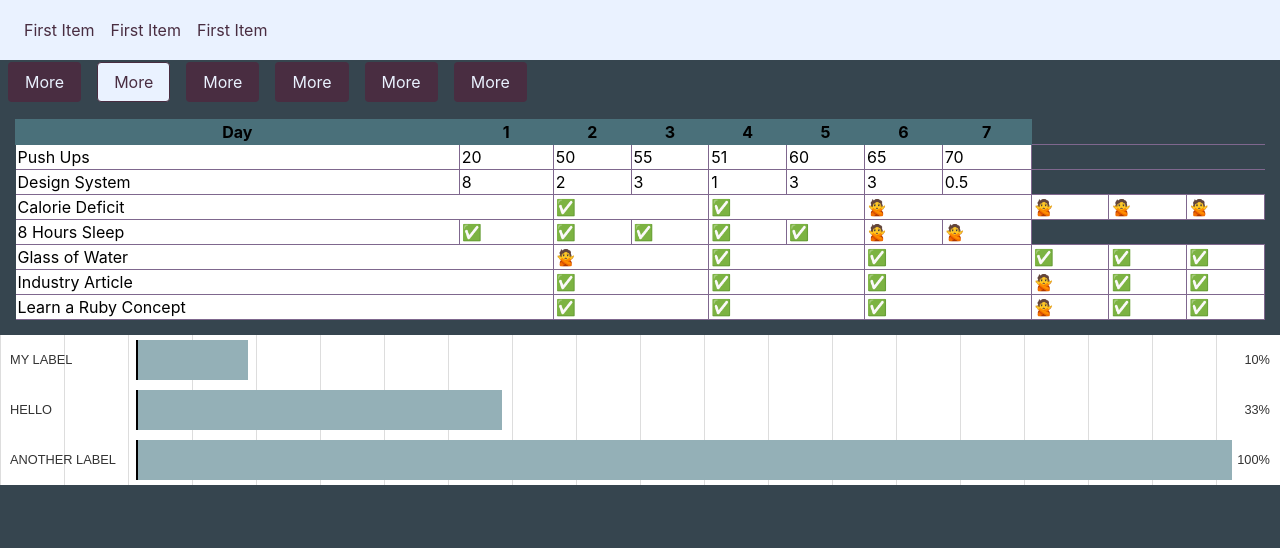
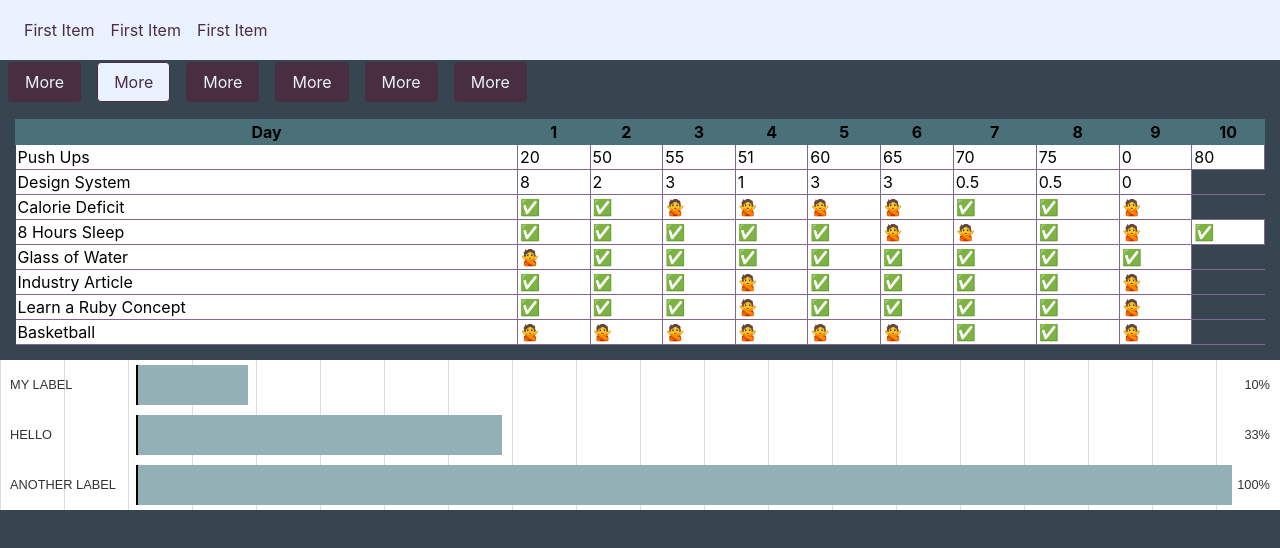
Before and after one commit to elizabethletourneau/ionic-mouse, a React app: page / in a window 1280 px wide. Shown: the top 548 px of the page. Built offline with nearby package versions, Linux system fonts and the light colour scheme.

Commit message:
added updates

```diff
--- a/src/app.jsx
+++ b/src/app.jsx
@@ -28,15 +28,83 @@ class App extends Component {
 
   render() {
     const data = {
-      headers: ["Day", 1, 2, 3, 4, 5, 6, 7],
+      headers: ["Day", 1, 2, 3, 4, 5, 6, 7, 8, 9, 10],
       values: [
-        ["Push Ups", 20, 50, 55, 51, 60, 65, 70],
-        ["Design System", 8, 2, 3, 1, 3, 3, 0.5],
-        ["Calorie Deficit", `✅`, `✅`, `🙅‍`, `🙅‍`, `🙅‍`, `🙅‍`],
-        ["8 Hours Sleep", `✅`, `✅`, `✅`, `✅`, `✅`, `🙅‍`, `🙅‍`],
-        ["Glass of Water", `🙅‍`, `✅`, `✅`, `✅`, `✅`, `✅`],
-        ["Industry Article", `✅`, `✅`, `✅`, `🙅‍`, `✅`, `✅`],
-        ["Learn a Ruby Concept", `✅`, `✅`, `✅`, `🙅‍`, `✅`, `✅`]
+        ["Push Ups", 20, 50, 55, 51, 60, 65, 70, 75, 0, 80],
+        ["Design System", 8, 2, 3, 1, 3, 3, 0.5, 0.5, 0],
+        [
+          "Calorie Deficit",
+          `✅`,
+          `✅`,
+          `🙅‍`,
+          `🙅‍`,
+          `🙅‍`,
+          `🙅‍`,
+          `✅`,
+          `✅`,
+          `🙅‍`
+        ],
+        [
+          "8 Hours Sleep",
+          `✅`,
+          `✅`,
+          `✅`,
+          `✅`,
+          `✅`,
+          `🙅‍`,
+          `🙅‍`,
+          `✅`,
+          `🙅‍`,
+          `✅`
+        ],
+        [
+          "Glass of Water",
+          `🙅‍`,
+          `✅`,
+          `✅`,
+          `✅`,
+          `✅`,
+          `✅`,
+          `✅`,
+          `✅`,
+          `✅`
+        ],
+        [
+          "Industry Article",
+          `✅`,
+          `✅`,
+          `✅`,
+          `🙅‍`,
+          `✅`,
+          `✅`,
+          `✅`,
+          `✅`,
+          `🙅‍`
+        ],
+        [
+          "Learn a Ruby Concept",
+          `✅`,
+          `✅`,
+          `✅`,
+          `🙅‍`,
+          `✅`,
+          `✅`,
+          `✅`,
+          `✅`,
+          `🙅‍`
+        ],
+        [
+          "Basketball",
+          `🙅‍`,
+          `🙅‍`,
+          `🙅‍`,
+          `🙅‍`,
+          `🙅‍`,
+          `🙅‍`,
+          `✅`,
+          `✅`,
+          `🙅‍`
+        ]
       ]
     };
 
--- a/src/components/Table/Table.jsx
+++ b/src/components/Table/Table.jsx
@@ -23,8 +23,12 @@ class Table extends Component {
   }
 
   totalColumns(items) {
-    const { headers } = this.state;
-    return items.length < headers.length ? Math.ceil(headers.length/items.length) : 1;
+    const { headers, values } = this.state;
+      const valueLengths = values.map(list => {
+        return list.length;
+      });
+      const maxLength = Math.max(...valueLengths);
+    return maxLength.length < headers.length ? Math.ceil(headers.length/items.length) : 1;
   }
 
   render() {
```
